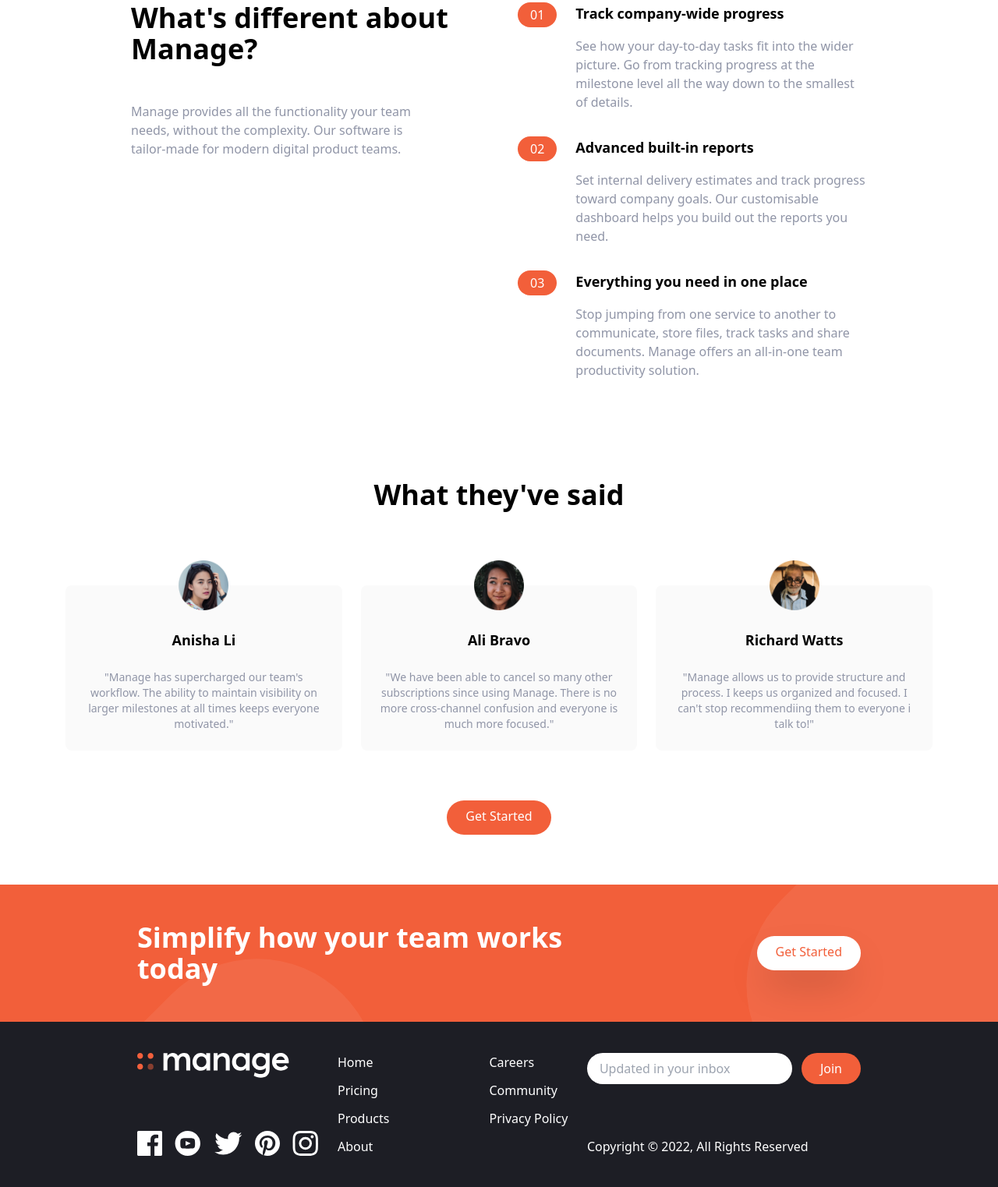
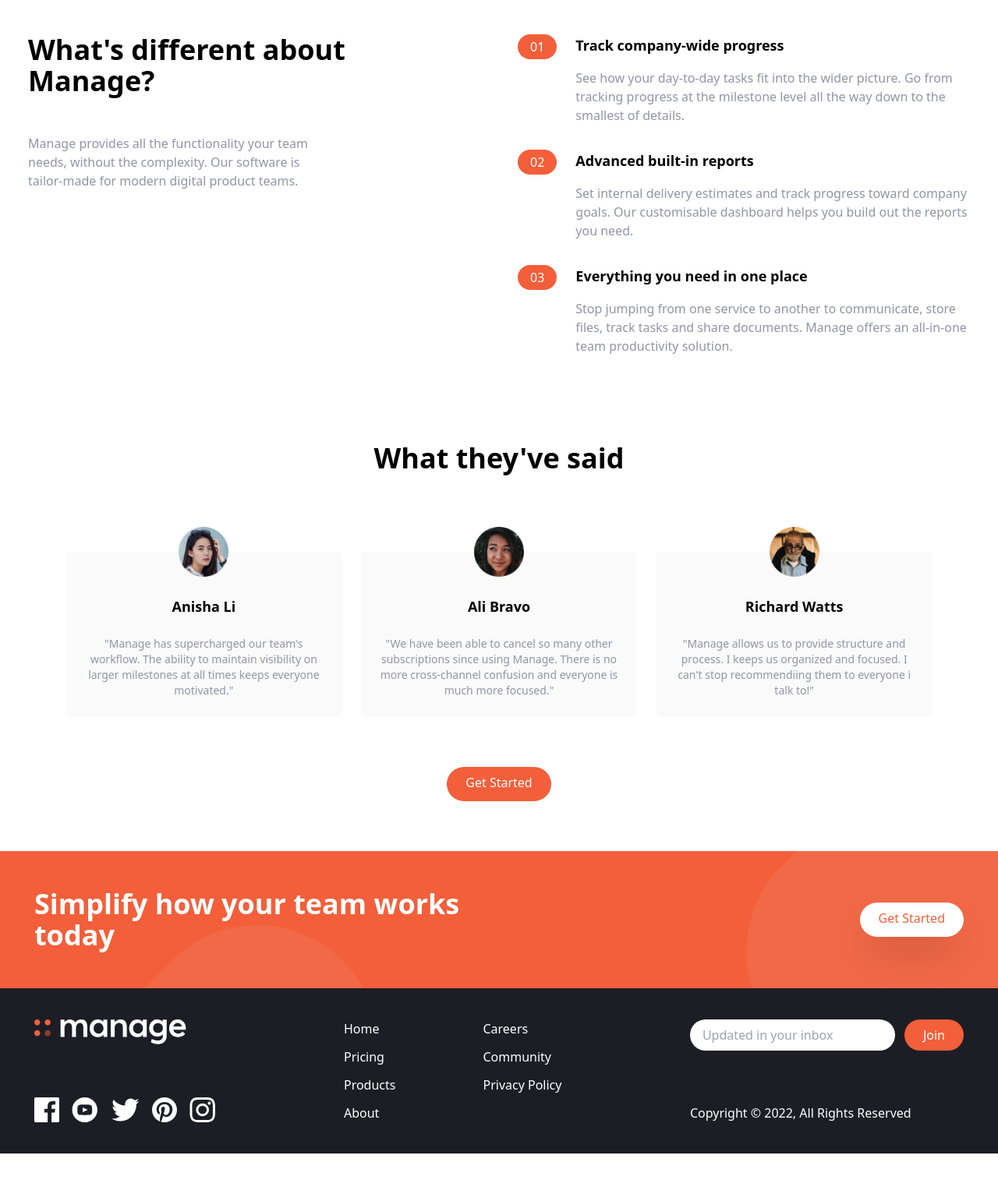
Before and after one commit to Trayshmhirk/manage-landing-page, a website: page index.html in a window 1280 px wide. Shown: the part 653-2176 px from the top of the page at 78% size. After the commit the page ends 2133 px from the top, so only its background shows below. Drawn offline with Linux system fonts and the light colour scheme.

Commit message:
making changes to the layout, utilizing flex box gap for proper spacing, reconfiguring the screen breakpoints

```diff
--- a/index.css
+++ b/index.css
@@ -19,7 +19,7 @@ body {
 
 }
 
-@media screen and (max-width: 576px) {
+@media screen and (max-width: 768px) {
    body {
       background-position: 50px -50px;
       background-size: 500px;
@@ -46,7 +46,7 @@ body {
 .hamburger-bottom {
    position: absolute;
    width: 24px;
-   height: 2px;
+   height: 3px;
    top: 0;
    left: 0;
    background: #000;
--- a/index.html
+++ b/index.html
@@ -68,7 +68,7 @@
             class="container flex flex-col-reverse md:flex-row items-center px-6 mx-auto mt-10 gap-6 md:gap-0"
          >
             <!-- left item -->
-            <div class="flex flex-col mb-16 gap-6 md:w-1/2 md:gap-12 md:mb-32">
+            <div class="flex flex-col mb-16 gap-6 md:w-1/2 md:mb-28 md:gap-12">
                <h1
                   class="max-w-md text-4xl font-bold text-center md:text-5xl md:text-left"
                >
@@ -103,7 +103,9 @@
             class="container flex flex-col px-4 mx-auto mt-10 gap-6 md:gap-12 md:flex-row"
          >
             <!-- What's different -->
-            <div class="flex flex-col gap-12 md:w-1/2">
+            <div
+               class="flex flex-col items-center gap-12 md:w-1/2 md:items-start"
+            >
                <h2 class="max-w-md text-4xl font-bold text-center md:text-left">
                   What's different about Manage?
                </h2>
@@ -136,8 +138,8 @@
                      </div>
                   </div>
 
-                  <div>
-                     <h3 class="hidden mb-4 text-lg font-bold md:block">
+                  <div class="flex flex-col gap-4">
+                     <h3 class="hidden text-lg font-bold md:block">
                         Track company-wide progress
                      </h3>
                      <p class="text-darkGrayishBlue">
@@ -165,8 +167,8 @@
                         </h3>
                      </div>
                   </div>
-                  <div>
-                     <h3 class="hidden mb-4 text-lg font-bold md:block">
+                  <div class="flex flex-col gap-4">
+                     <h3 class="hidden text-lg font-bold md:block">
                         Advanced built-in reports
                      </h3>
                      <p class="text-darkGrayishBlue">
@@ -194,8 +196,8 @@
                         </h3>
                      </div>
                   </div>
-                  <div>
-                     <h3 class="hidden mb-4 text-lg font-bold md:block">
+                  <div class="flex flex-col gap-4">
+                     <h3 class="hidden text-lg font-bold md:block">
                         Everything you need in one place
                      </h3>
                      <p class="text-darkGrayishBlue">
@@ -212,15 +214,17 @@
       <!-- Testimonial -->
       <section id="testimonials">
          <!-- container to heading and testimonial blocks -->
-         <div class="max-w-6xl px-5 mx-auto mt-32 text-center">
+         <div
+            class="max-w-6xl flex flex-col gap-16 px-5 mx-auto mt-16 mb-16 text-center md:mt-28 md:mb:16"
+         >
             <!-- Heading -->
             <h2 class="text-4xl font-bold text-center">What they've said</h2>
 
             <!-- Testimonials container -->
-            <div class="flex flex-col mt-24 md:flex-row md:space-x-6">
+            <div class="flex flex-col mt-9 md:flex-row md:gap-6">
                <!-- Testimonial 01 -->
                <div
-                  class="flex flex-col items-center p-6 space-y-6 rounded-lg bg-veryLightGray md:w-1/3"
+                  class="flex flex-col items-center p-6 gap-6 rounded-lg bg-veryLightGray md:w-1/3"
                >
                   <img src="img/avatar-anisha.png" alt="" class="w-16 -mt-14" />
                   <h5 class="text-lg font-bold">Anisha Li</h5>
@@ -233,7 +237,7 @@
 
                <!-- Testimonial 02 -->
                <div
-                  class="hidden flex-col items-center p-6 space-y-6 rounded-lg bg-veryLightGray md:flex md:w-1/3"
+                  class="hidden flex-col items-center p-6 gap-6 rounded-lg bg-veryLightGray md:flex md:w-1/3"
                >
                   <img src="img/avatar-ali.png" alt="" class="w-16 -mt-14" />
                   <h5 class="text-lg font-bold">Ali Bravo</h5>
@@ -246,7 +250,7 @@
 
                <!-- Testimonial 03 -->
                <div
-                  class="hidden flex-col items-center p-6 space-y-6 rounded-lg bg-veryLightGray md:flex md:w-1/3"
+                  class="hidden flex-col items-center p-6 gap-6 rounded-lg bg-veryLightGray md:flex md:w-1/3"
                >
                   <img
                      src="img/avatar-richard.png"
@@ -263,7 +267,7 @@
             </div>
 
             <!-- Button -->
-            <div class="my-16">
+            <div>
                <button
                   class="p-3 px-6 pt-2 text-white bg-brightRed rounded-full"
                >
@@ -277,7 +281,7 @@
       <section id="cta" class="bg-brightRed">
          <!-- Flex container -->
          <div
-            class="container flex flex-col items-center justify-between px-6 py-24 mx-auto space-y-12 md:py-12 md:flex-row md:space-y-0"
+            class="container flex flex-col items-center justify-between px-6 py-24 mx-auto gap-12 md:py-12 md:flex-row md:gap-0"
          >
             <!-- Heading -->
             <h2
@@ -301,11 +305,11 @@
       <footer class="bg-veryDarkBlue">
          <!-- Flex container -->
          <div
-            class="container flex flex-col-reverse justify-between px-6 py-10 mx-auto space-y-8 md:flex-row md:space-y-0"
+            class="container flex flex-col-reverse justify-between px-6 py-10 mx-auto gap-8 md:flex-row md:gap-0"
          >
             <!-- Logo and social links container -->
             <div
-               class="flex flex-col-reverse items-center justify-between space-y-12 md:flex-col md:space-y-0 md:items-start"
+               class="flex flex-col-reverse items-center justify-between gap-12 md:flex-col md:gap-0 md:items-start"
             >
                <!-- Copyright text -->
                <div class="mx-auto my-6 text-center text-white md:hidden">
@@ -317,7 +321,7 @@
                   <img src="img/logo-white.svg" alt="" class="h-8" />
                </div>
                <!-- Social Links Container -->
-               <div class="flex justify-center space-x-4">
+               <div class="flex justify-center gap-4">
                   <!-- Link 1 -->
                   <a href="#">
                      <img src="img/icon-facebook.svg" alt="" class="h-8" />
@@ -341,14 +345,14 @@
                </div>
             </div>
             <!-- List Container -->
-            <div class="flex justify-around space-x-32">
-               <div class="flex flex-col space-y-3 text-white">
+            <div class="flex justify-around gap-28">
+               <div class="flex flex-col gap-3 text-white">
                   <a href="#" class="hover:text-brightRed">Home</a>
                   <a href="#" class="hover:text-brightRed">Pricing</a>
                   <a href="#" class="hover:text-brightRed">Products</a>
                   <a href="#" class="hover:text-brightRed">About</a>
                </div>
-               <div class="flex flex-col space-y-3 text-white">
+               <div class="flex flex-col gap-3 text-white">
                   <a href="#" class="hover:text-brightRed">Careers</a>
                   <a href="#" class="hover:text-brightRed">Community</a>
                   <a href="#" class="hover:text-brightRed">Privacy Policy</a>
@@ -358,7 +362,7 @@
             <!-- Input Container -->
             <div class="flex flex-col justify-between">
                <form>
-                  <div class="flex space-x-3">
+                  <div class="flex gap-3">
                      <input
                         type="text"
                         class="flex-1 px-4 rounded-full focus:outline-none"
--- a/tailwind.config.js
+++ b/tailwind.config.js
@@ -3,10 +3,10 @@ module.exports = {
    content: ["./**/*.{html,js}"],
    theme: {
       screens: {
-         sm: "480px",
+         sm: "576px",
          md: "768px",
-         lg: "976px",
-         xl: "1440px",
+         lg: "1120px",
+         xl: "1240px",
       },
       extend: {
          colors: {
```
Also changed, not shown: css/main.css.
